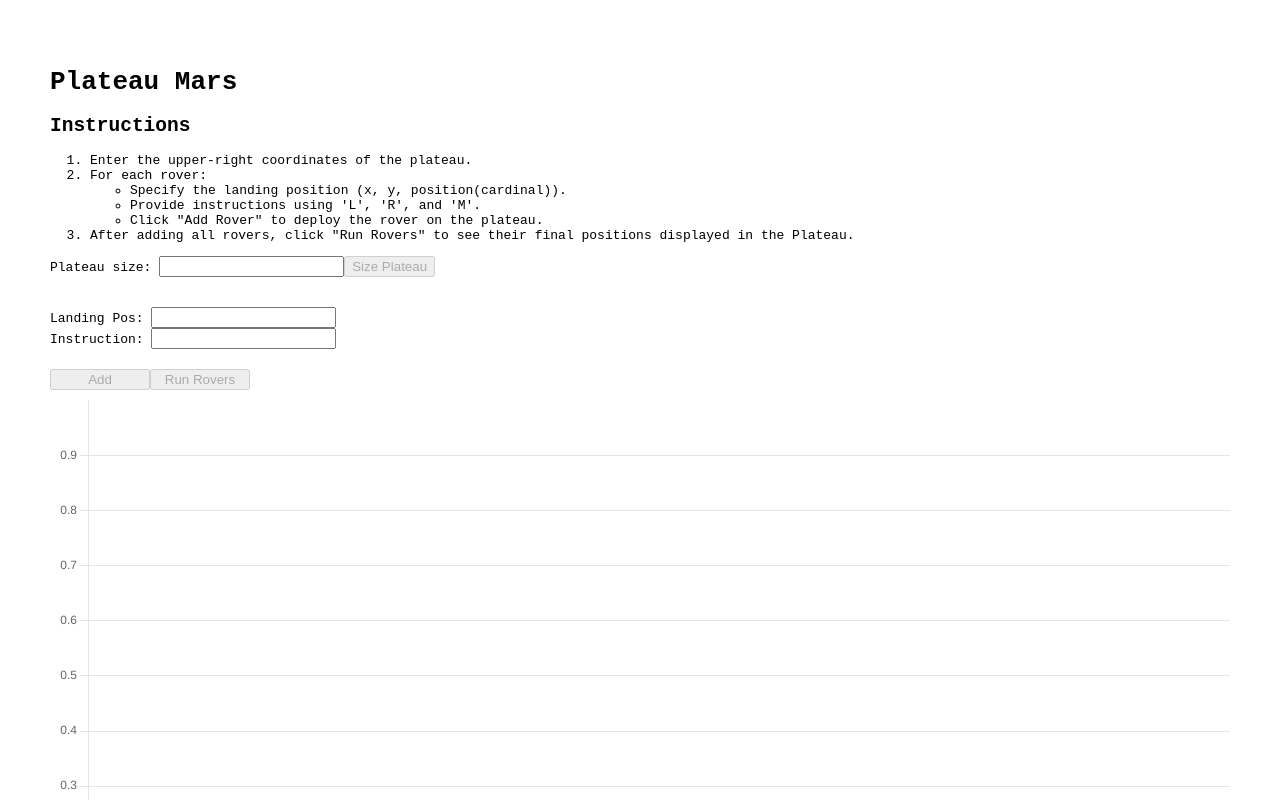
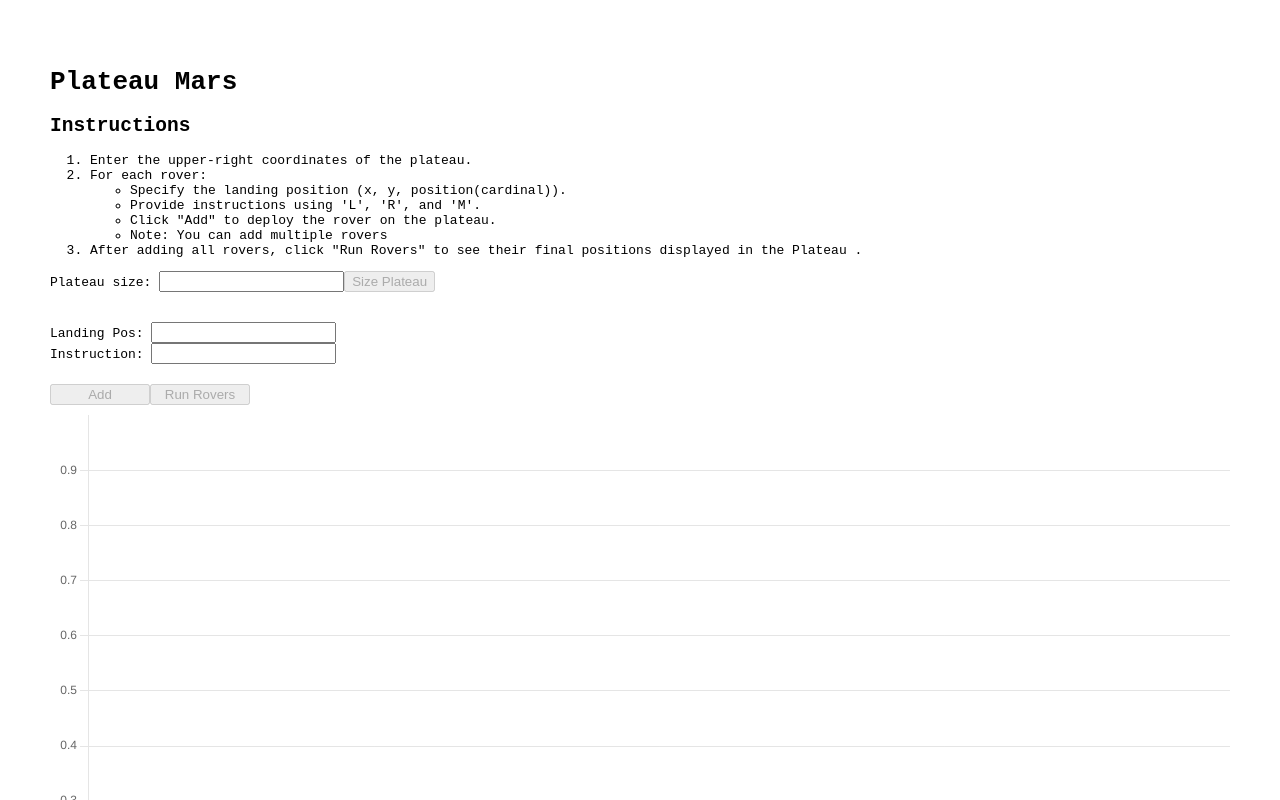
Before and after one commit to MairaGalvao/mars-rover-plateou, a React (Create React App) app: page / in a window 1280 px wide. Shown: the top 800 px of the page. Built offline with nearby package versions, Linux system fonts and the light colour scheme.

Commit message:
refactor: edit the read.me

```diff
--- a/src/Components/Main.tsx
+++ b/src/Components/Main.tsx
@@ -130,7 +130,6 @@ function Main() {
     return (
         <>
 
-
 <div className='main-app'>
 
 <div>
@@ -143,9 +142,12 @@ function Main() {
     <ul>
       <li>Specify the landing position (x, y, position(cardinal)).</li>
       <li>Provide instructions using 'L', 'R', and 'M'.</li>
-      <li>Click "Add Rover" to deploy the rover on the plateau.</li>
+      <li>Click "Add" to deploy the rover on the plateau.</li>
+
+      <li>Note: You can add multiple rovers</li>
+
     </ul>
-    <li>After adding all rovers, click "Run Rovers" to see their final positions displayed in the Plateau.</li>
+    <li>After adding all rovers, click "Run Rovers" to see their final positions displayed in the Plateau .</li>
   </ol>
 </div>
 <div id='plateau-rover-form' className='plateau-rover-form'>
```
Also changed, not shown: 1 other file (tests, documents, lock files or other folders).
